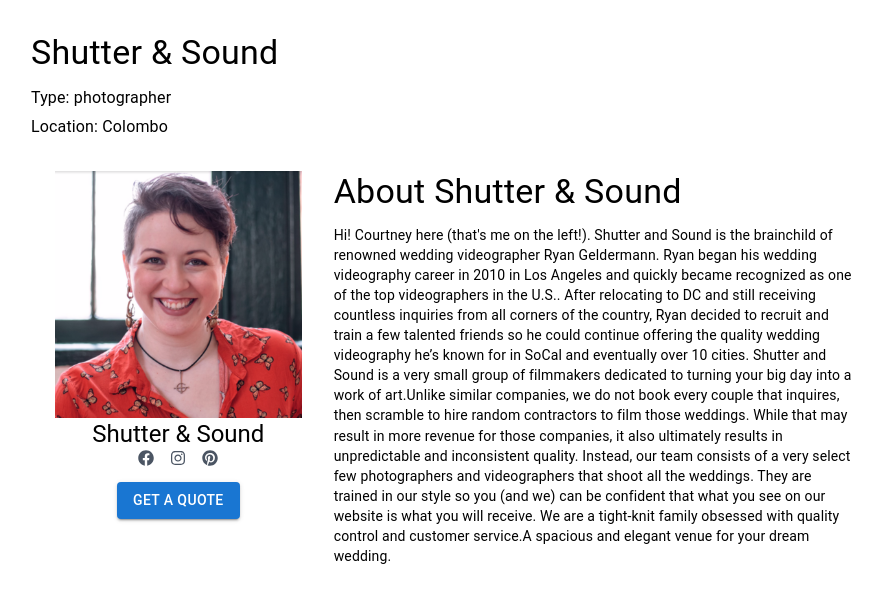
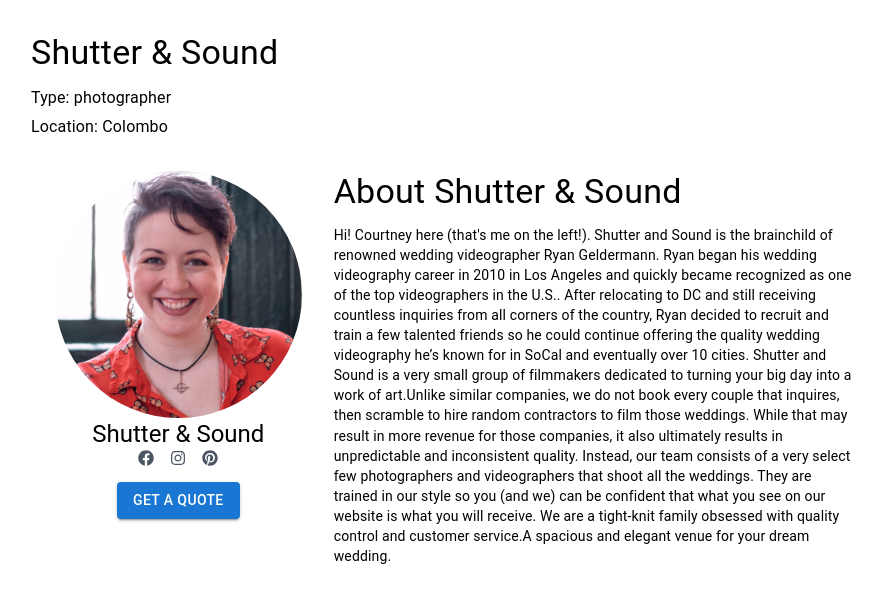
Before and after one commit to kbadeesha/tie-the-knot, a Next.js app: page /pages/vendors/1 in a window 1280 px wide. Shown: the top 602 px of the page, without its empty margins (183-1065 px from the left). Built offline with nearby package versions, Linux system fonts and the light colour scheme.

Commit message:
image round

```diff
--- a/src/app/components/features/Vendors/VendorProfile.tsx
+++ b/src/app/components/features/Vendors/VendorProfile.tsx
@@ -12,7 +12,11 @@
       <div className="grid grid-cols-1 md:grid-cols-3 gap-8">
         {/* Left Column - Profile Picture and Basic Info */}
         <div className="flex flex-col items-center">
-          <img src={vendorData.logo} alt="Shutter & Sound" />
+          <img
+            src={vendorData.logo}
+            alt="Shutter & Sound"
+            className="rounded-full object-cover"
+          />
           <Typography variant="h5" className="font-bold">
             {vendorData.name}
           </Typography>
```
